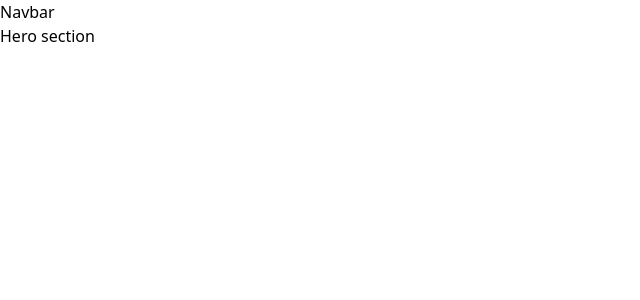
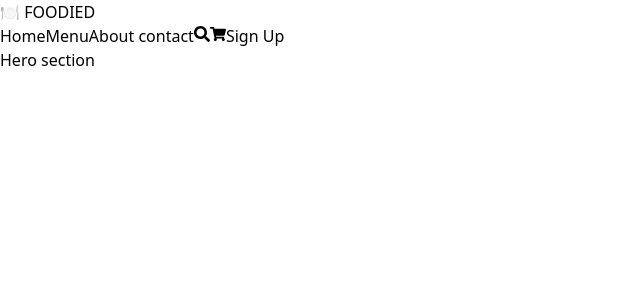
Before and after one commit to sabiha-wasema/restaurant-web-app, a React (Vite) app: page / in a window 1280 px wide. Shown: the top 300 px of the page, without its empty margins (0-640 px from the left). Built offline with nearby package versions, Linux system fonts and the light colour scheme.

Commit message:
navbar initial design

```diff
--- a/src/components/Navbar/Navbar.jsx
+++ b/src/components/Navbar/Navbar.jsx
@@ -1,11 +1,28 @@
-import React from 'react';
+import React from "react";
+import { FaSearch, FaShoppingCart } from "react-icons/fa";
+import { Link } from "react-router-dom";
 
 const Navbar = () => {
-    return (
+  return (
+    <nav>
+      <div>
+        <div>🍽️ FOODIED</div>
         <div>
-            <h1>Navbar</h1>
+          <Link to="/">Home</Link>
+          <Link to="/menu">Menu</Link>
+          <Link to="/about">About</Link>
+          <Link to="/contact"> contact</Link>
+          <button>
+            <FaSearch />
+          </button>
+          <button>
+            <FaShoppingCart />
+          </button>
+          <Link to="">Sign Up</Link>
         </div>
-    );
+      </div>
+    </nav>
+  );
 };
 
 export default Navbar;
```
